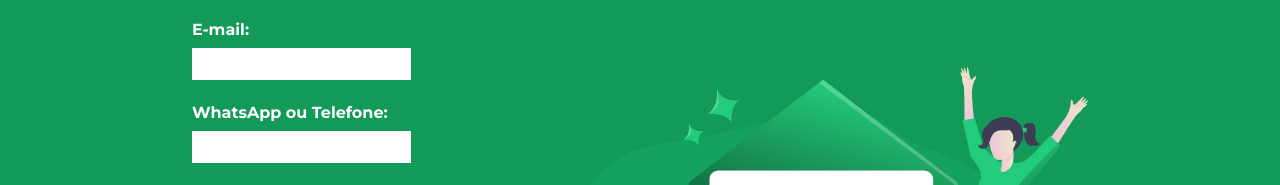
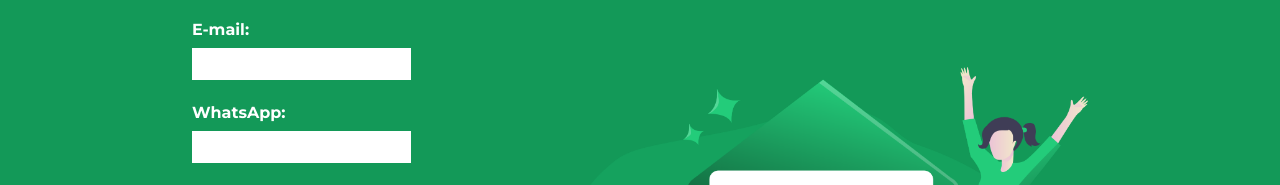
Before and after one commit to MatheusLittig/alura-html-css, a plain HTML site: page src/index.html in a window 1280 px wide. Shown: the part 1197-1382 px from the top of the page. Drawn offline with Linux system fonts and the light colour scheme.

Commit message:
Alterado campo do telefone

```diff
--- a/src/index.html
+++ b/src/index.html
@@ -71,7 +71,7 @@
             <p>E-mail:</p>
             <input type="email" id="email">
 
-            <p>WhatsApp ou Telefone:</p>
+            <p>WhatsApp:</p>
             <input type="tel" id="text">
 
             <p>Mensagem:</p>
```
